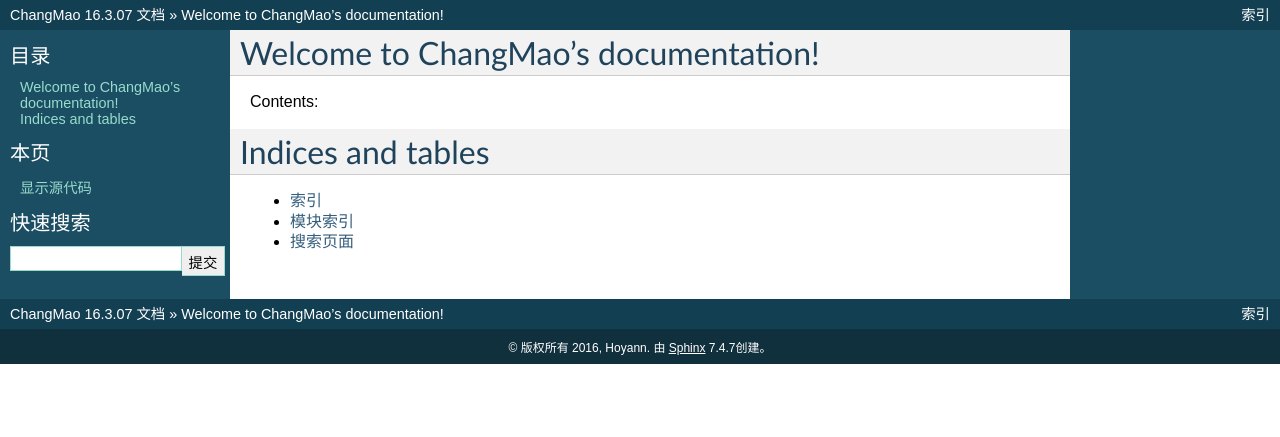
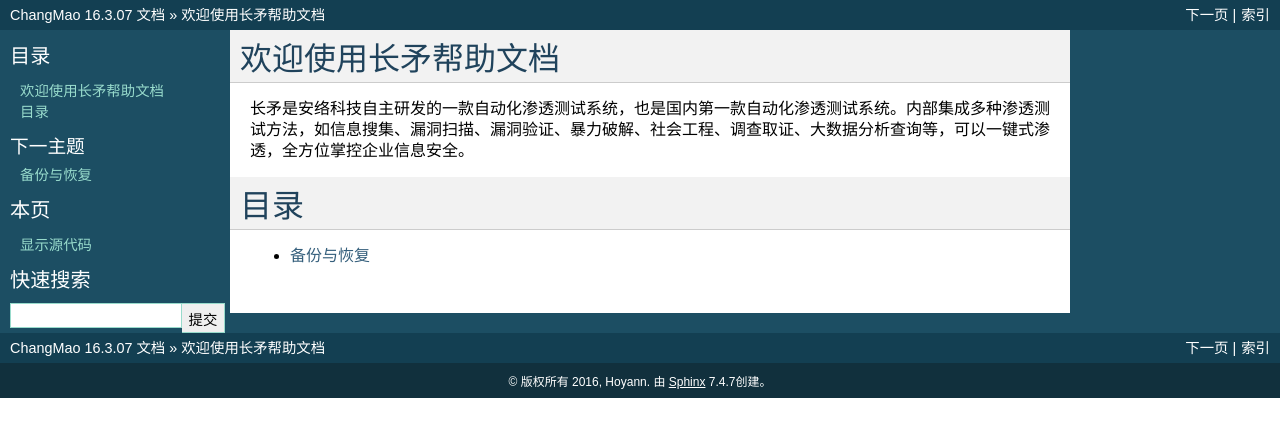
Before and after one commit to Hoyann/ChangMao, a Sphinx documentation site: the page built from docs/index.rst, in a window 1280 px wide. Shown: the top 437 px of the page. Built offline with Sphinx 7.4.7, drawn with Linux system fonts in a browser that asks for light colours.

Commit message:
new data make

```diff
--- /dev/null
+++ b/docs/cbuild/html/_sources/backup.txt
@@ -0,0 +1,2 @@
+备份与恢复
+==========
--- a/docs/cbuild/html/searchindex.js
+++ b/docs/cbuild/html/searchindex.js
@@ -1 +1 @@
-Search.setIndex({envversion:46,filenames:["index"],objects:{},objnames:{},objtypes:{},terms:{"\u641c\u7d22\u9875\u9762":0,"\u6a21\u5757\u7d22\u5f15":0,"\u7d22\u5f15":0,content:0},titles:["Welcome to ChangMao&#8217;s documentation!"],titleterms:{changmao:0,document:0,indic:0,tabl:0,welcom:0}})
+Search.setIndex({envversion:46,filenames:["backup","index"],objects:{},objnames:{},objtypes:{},terms:{"\u641c\u7d22\u9875\u9762":1,"\u6a21\u5757\u7d22\u5f15":1,"\u7d22\u5f15":1,content:1},titles:["\u5907\u4efd\u4e0e\u6062\u590d","Welcome to ChangMao&#8217;s documentation!"],titleterms:{"\u5907\u4efd\u4e0e\u6062\u590d":0,changmao:1,document:1,indic:1,tabl:1,welcom:1}})
--- a/docs/index.rst
+++ b/docs/index.rst
@@ -1,21 +1,12 @@
-.. ChangMao documentation master file, created by
-   sphinx-quickstart on Mon Mar 07 18:27:36 2016.
-   You can adapt this file completely to your liking, but it should at least
-   contain the root `toctree` directive.
+欢迎使用长矛帮助文档
+====================
 
-Welcome to ChangMao's documentation!
-====================================
+长矛是安络科技自主研发的一款自动化渗透测试系统，也是国内第一款自动化渗透测试系统。内部集成多种渗透测试方法，如信息搜集、漏洞扫描、漏洞验证、暴力破解、社会工程、调查取证、大数据分析查询等，可以一键式渗透，全方位掌控企业信息安全。
 
-Contents:
+目录
+====
 
 .. toctree::
    :maxdepth: 2
 
-
-
-Indices and tables
-==================
-
-* :ref:`genindex`
-* :ref:`modindex`
-* :ref:`search`
+   backup
```
Also changed, not shown: docs/cbuild/html/_sources/index.txt (+6 -15 lines), docs/cbuild/html/backup.html (added, +94 -0 lines), index.rst (deleted, +0 -12 lines), docs/backup.rst (renamed from backup.rst), 2 other files.
